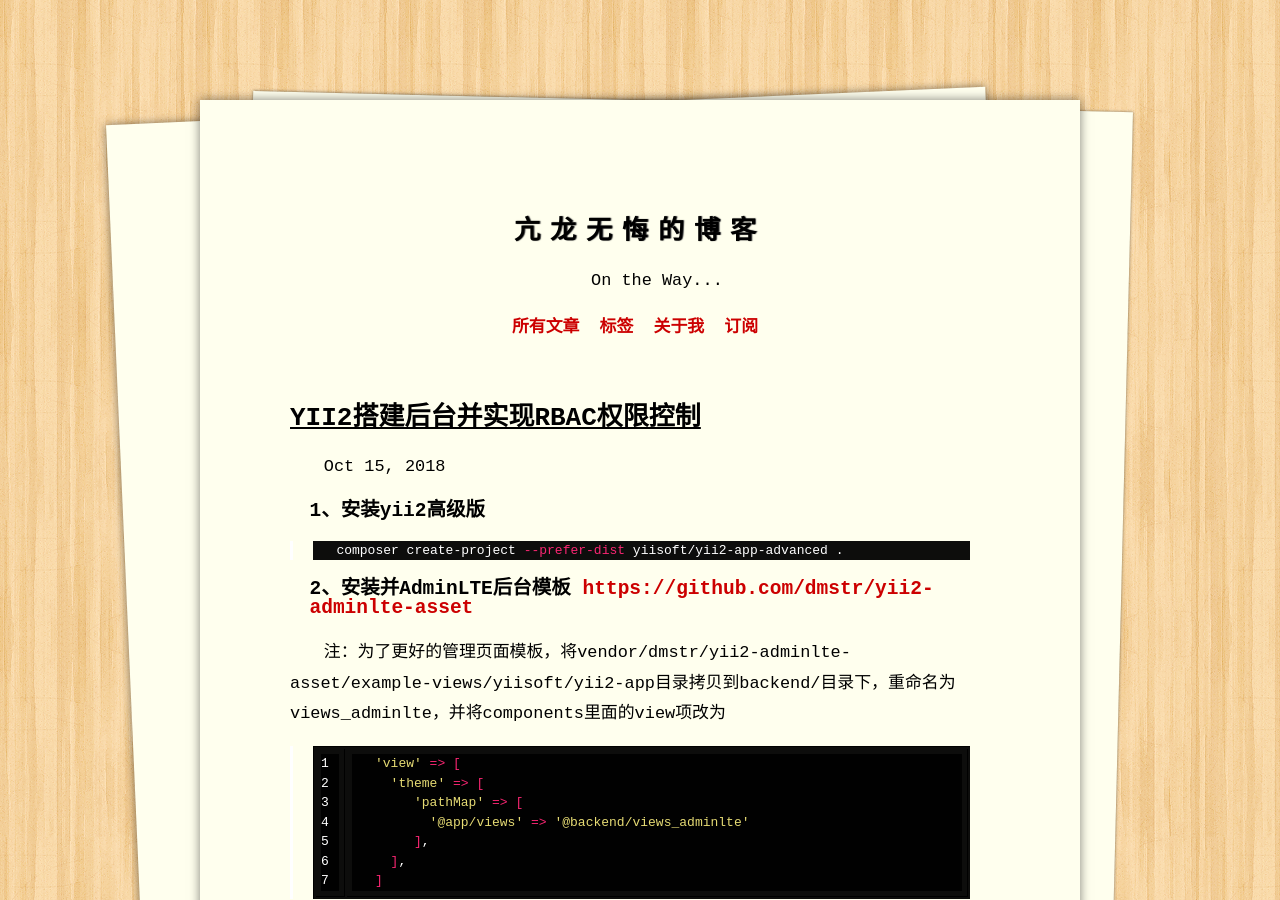
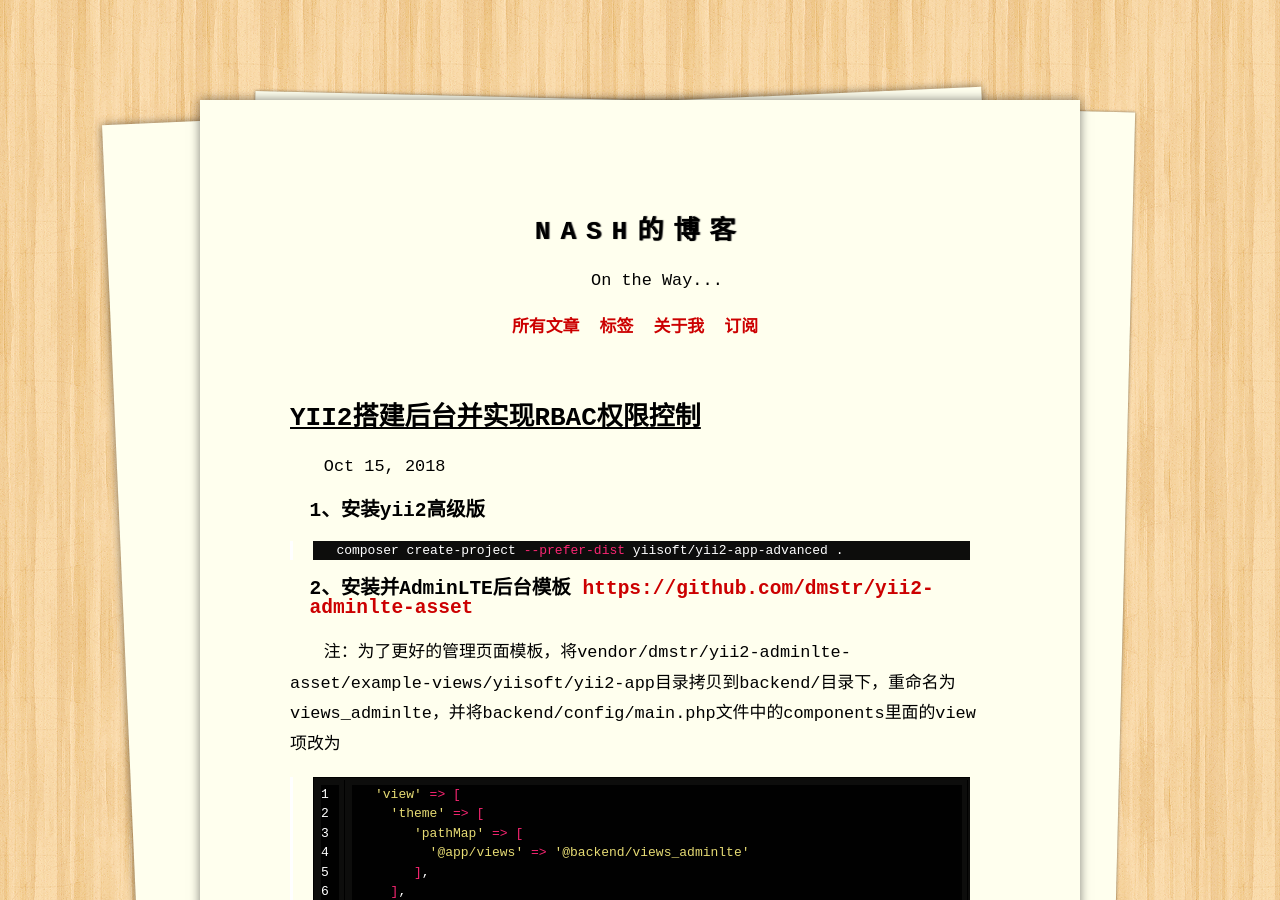
Before and after one commit to whq1988/whq1988.github.io, a Jekyll site: the page built from _posts/2017-06-12-yiiRbac.md, in a window 1280 px wide and 900 px high. Built offline with Jekyll 4.4.1, drawn with Linux system fonts in a browser that asks for light colours; some of the changed text lies outside the part shown.

Commit message:
修改博客标题和两个博客内容

```diff
--- a/_config.yml
+++ b/_config.yml
@@ -1,5 +1,5 @@
 # Site settings
-title: "亢龙无悔的博客"
+title: "Nash的博客"
 description: "On the Way..."
 baseurl: ""
 url: "http://blog.wanghaiquan.cn"
--- a/_posts/2017-06-12-yiiRbac.md
+++ b/_posts/2017-06-12-yiiRbac.md
@@ -15,7 +15,7 @@
 
 ### 2、安装并AdminLTE后台模板 [https://github.com/dmstr/yii2-adminlte-asset](https://github.com/dmstr/yii2-adminlte-asset)
 
-注：为了更好的管理页面模板，将vendor/dmstr/yii2-adminlte-asset/example-views/yiisoft/yii2-app目录拷贝到backend/目录下，重命名为views_adminlte，并将components里面的view项改为
+注：为了更好的管理页面模板，将vendor/dmstr/yii2-adminlte-asset/example-views/yiisoft/yii2-app目录拷贝到backend/目录下，重命名为views_adminlte，并将backend/config/main.php文件中的components里面的view项改为
 {% highlight shell linenos %}
    'view' => [
      'theme' => [
@@ -74,11 +74,16 @@
 
 **4.3 创建权限控制所需要的数据表（注意前缀）**
 
-  打开 vendor/yiisoft/yii2/rbac/migrations/schema-mysql.sql 文件，依次创建数据表
+  打开 vendor/yiisoft/yii2/rbac/migrations/schema-mysql.sql 文件，依次创建数据表(注意修改表前缀)
 
 auth_assignment，auth_item_child，auth_item，auth_rule
 
 ### 5、前台注册帐号（后面做为超级管理员），然后登录后台
+
+  注1：前台注册时可能会提示verification_key不存在。解决方法：在yii_user表中加入verification_key字段
+
+  注2：后台登录时会提示‘用户名或密码错误’。解决方法：把yii_user表中该条记录的status字段值改为10
+
 
   ps:这时候可以测试下第3步中配置的'as access'项，把'*'去掉，访问页面如果显示403，即权限配置是有效的
 
--- a/index.html
+++ b/index.html
@@ -1,6 +1,6 @@
 ---
 layout: default
-title: 亢龙无悔
+title: Nash的博客
 ---
 
 <div class="home">
```
Also changed, not shown: _posts/2018-04-08-BuildABlog.md (+2 -0 lines).
